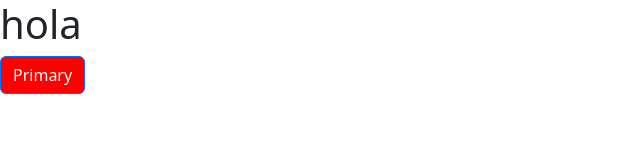
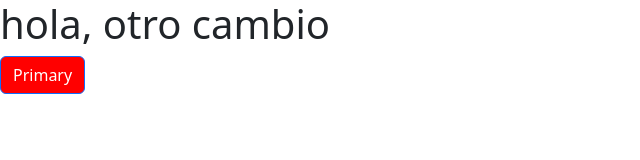
Before and after one commit to ImTeegan/oasisFloristeria, a website built with webpack: page OasisFloristeria/src/index.html in a window 1280 px wide. Shown: the whole page, without its empty margins (0-640 px from the left). Built offline with nearby package versions, Linux system fonts and the light colour scheme.

Commit message:
commit 2

```diff
--- a/OasisFloristeria/src/index.html
+++ b/OasisFloristeria/src/index.html
@@ -15,7 +15,7 @@
 <body>
 
 
-    <h1>hola</h1>
+    <h1>hola, otro cambio</h1>
 
     <button type="button" class="btn btn-primary">Primary</button>
 
```
